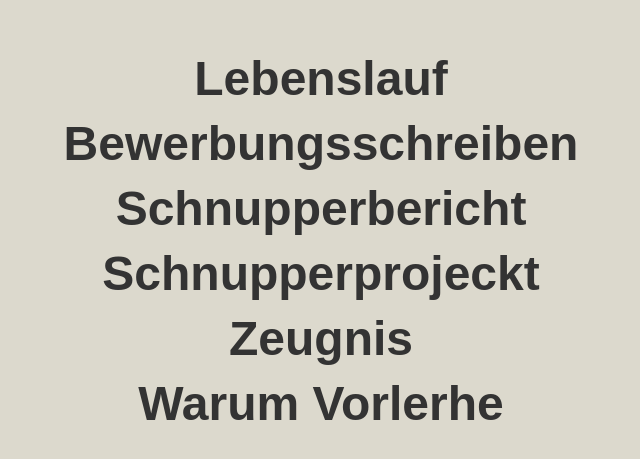
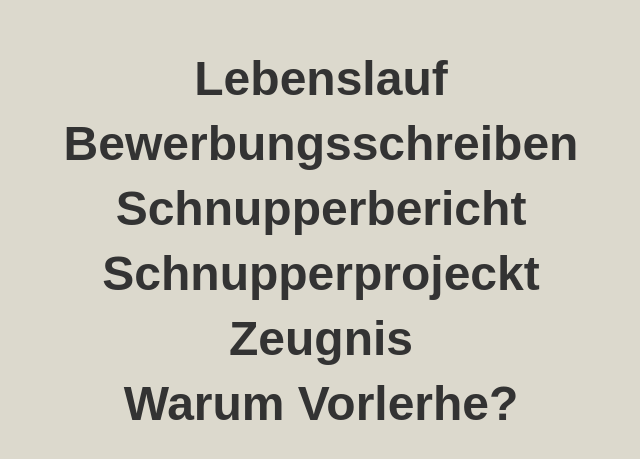
Before and after one commit to bombovlat/bewerbung, a plain HTML site: page index.html in a window 1280 px wide. Shown: the part 159-618 px from the top of the page, without its empty margins (319-959 px from the left). Drawn offline with Linux system fonts and the light colour scheme.

Commit message:
Update index.html

```diff
--- a/index.html
+++ b/index.html
@@ -98,7 +98,7 @@
         <li><a  href="erfahrungen.html" data-text="Schnupperbericht">Schnupperbericht</a></li>
        <li><a  href="schnupperprojeckt.html" data-text="Schnupperprojeckt">Schnupperprojeckt</a></li>
           <li><a  href="extra.html" data-text="Zeugnis">Zeugnis</a></li>
-         <li><a  href="a1.html" data-text="Warum Vorlehre">Warum Vorlerhe</a></li>
+         <li><a  href="a1.html" data-text="Warum Vorlehre?">Warum Vorlerhe?</a></li>
         </ul>
 
 </body>
```
